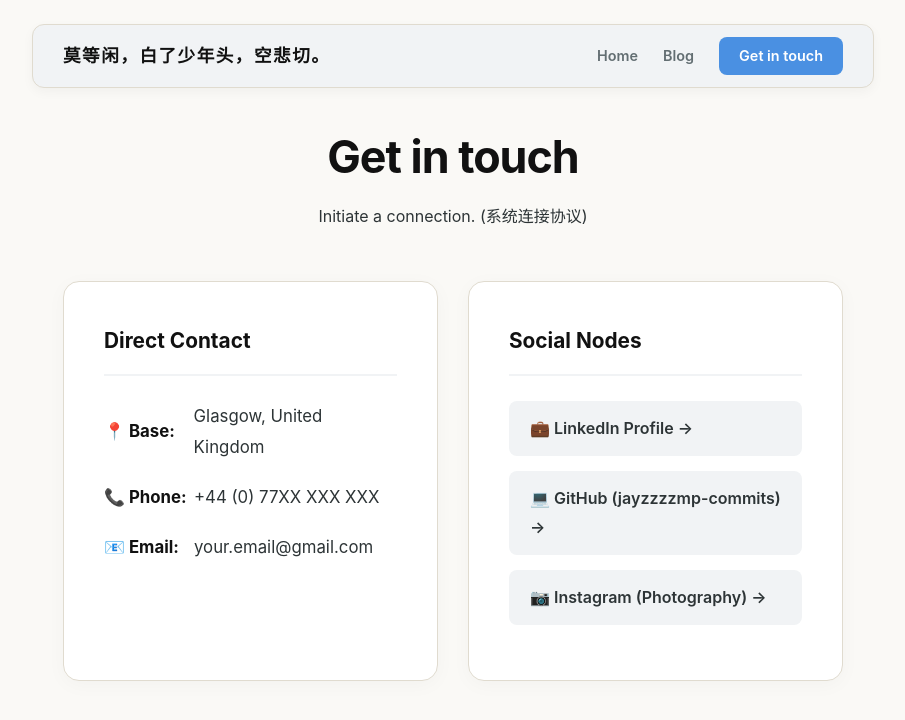
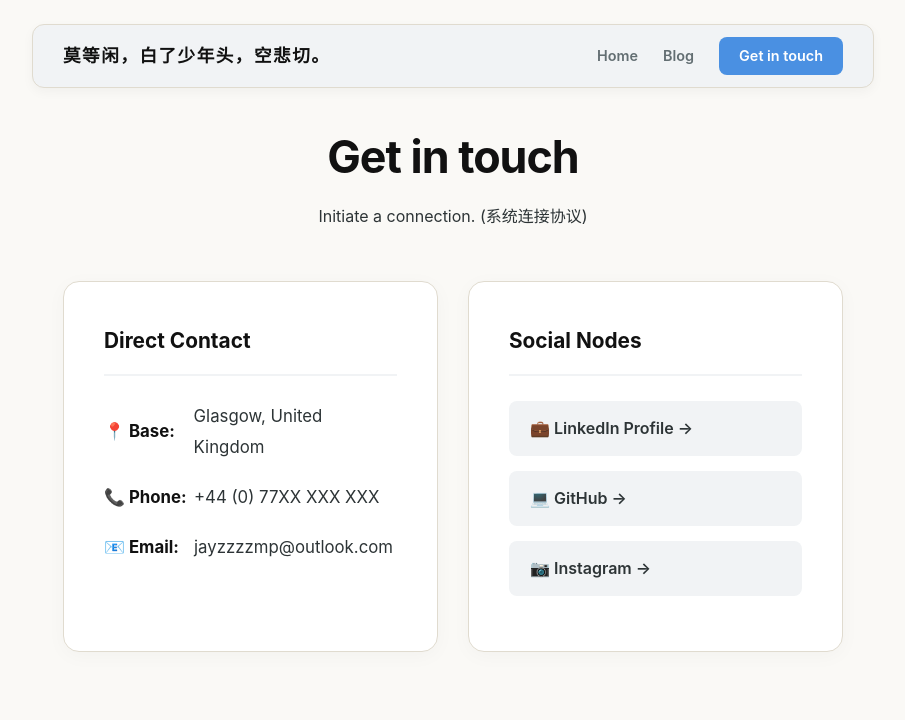
Before and after one commit to jayzzzzmp-commits/jayzzzzmp-commits.github.io, a Jekyll site: the page built from contact.html, in a window 1280 px wide. Shown: the top 720 px of the page, without its empty margins (187-1092 px from the left). Built offline with Jekyll 4.4.1, drawn with Linux system fonts in a browser that asks for light colours.

Commit message:
Update contact.html

```diff
--- a/contact.html
+++ b/contact.html
@@ -103,14 +103,14 @@ title: Get in touch - 莫等闲，白了少年头，空悲切。
         <ul class="contact-list">
             <li><b>📍 Base:</b> Glasgow, United Kingdom</li>
             <li><b>📞 Phone:</b> +44 (0) 77XX XXX XXX</li>
-            <li><b>📧 Email:</b> your.email@gmail.com</li>
+            <li><b>📧 Email:</b> jayzzzzmp@outlook.com</li>
         </ul>
     </div>
 
     <div class="contact-card">
         <div class="card-title">Social Nodes</div>
-        <a href="#" class="social-link">💼 LinkedIn Profile &rarr;</a>
-        <a href="https://github.com/jayzzzzmp-commits" target="_blank" class="social-link">💻 GitHub (jayzzzzmp-commits) &rarr;</a>
-        <a href="#" class="social-link">📷 Instagram (Photography) &rarr;</a>
+        <a href="https://www.linkedin.com/in/stewie-zhang-54a429386/" target="_blank" class="social-link">💼 LinkedIn Profile &rarr;</a>
+        <a href="https://github.com/jayzzzzmp-commits" target="_blank" class="social-link">💻 GitHub &rarr;</a>
+        <a href="https://www.instagram.com/stewiezzz03/" target="_blank" class="social-link">📷 Instagram &rarr;</a>
     </div>
 </div>
```
